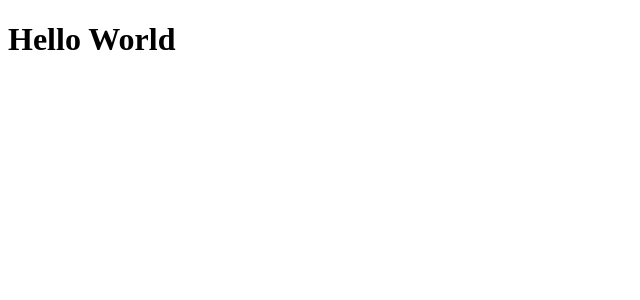
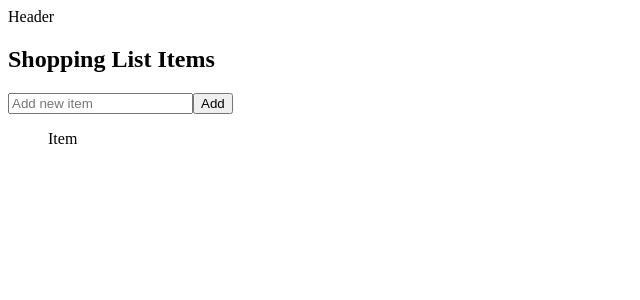
Before and after one commit to Trevor-Rezac/adv-react-shopping-list-enhanced, a React app: page / in a window 1280 px wide. Shown: the top 300 px of the page, without its empty margins (0-640 px from the left). Built offline with nearby package versions, Linux system fonts and the light colour scheme.

Commit message:
built basic component templates, set up App.jsx, created shopping list view, input state updates onChange

```diff
--- a/src/App.jsx
+++ b/src/App.jsx
@@ -1,3 +1,11 @@
+import Header from './components/Header/Header';
+import ShoppingList from './views/ShoppingList/List';
+
 export default function App() {
-  return <h1>Hello World</h1>;
+  return (
+    <>
+      <Header />
+      <ShoppingList />
+    </>
+  );
 }
--- /dev/null
+++ b/src/components/Header/Header.jsx
@@ -0,0 +1,7 @@
+import React from 'react'
+
+export default function Header() {
+  return (
+    <div>Header</div>
+  )
+}
--- /dev/null
+++ b/src/components/Items/Item.jsx
@@ -0,0 +1,7 @@
+import React from 'react'
+
+export default function Item() {
+  return (
+    <div>Item</div>
+  )
+}
--- /dev/null
+++ b/src/views/ShoppingList/List.jsx
@@ -0,0 +1,24 @@
+import React, { useState } from 'react'
+import Item from '../../components/Items/Item';
+
+export default function ShoppingList() {
+  const [listItem, setListItem] = useState('');
+
+  return (
+    <>
+      <h2>Shopping List Items</h2>
+      <form>
+        <input
+          type='text'
+          placeholder='Add new item'
+          value={listItem}
+          onChange={(e) => setListItem(e.target.value)}
+        />
+      <button>Add</button>
+      </form>
+      <ul>
+        <Item />
+      </ul>
+    </>
+  )
+}
```
